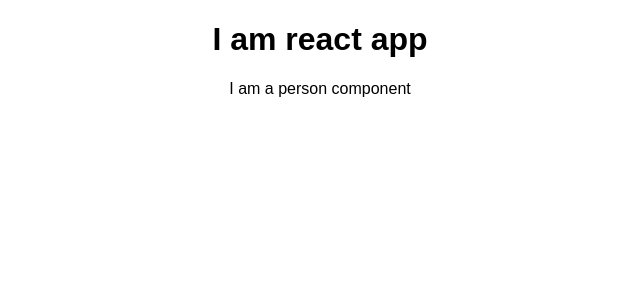
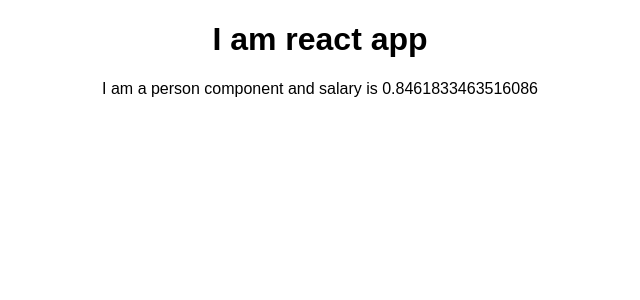
Before and after one commit to rg225/learn-react, a React (Create React App) app: page / in a window 1280 px wide. Shown: the top 300 px of the page, without its empty margins (320-960 px from the left). Built offline with nearby package versions, Linux system fonts and the light colour scheme.

Commit message:
outputing the dynamic content

```diff
--- a/src/Person/Person.js
+++ b/src/Person/Person.js
@@ -1,5 +1,5 @@
 import React, { Component } from 'react';
 
 export default function Person() {
-    return <p>I am a person component</p>
+    return <p>I am a person component and salary is {Math.random()}</p>
 }
```
